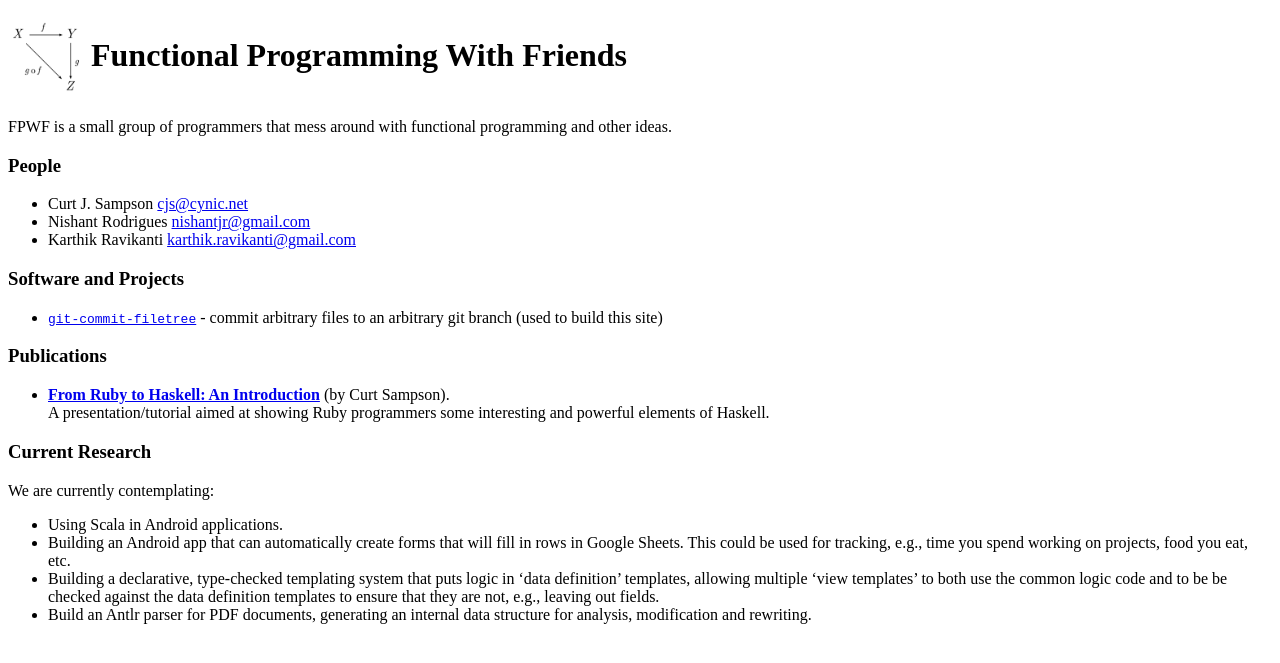
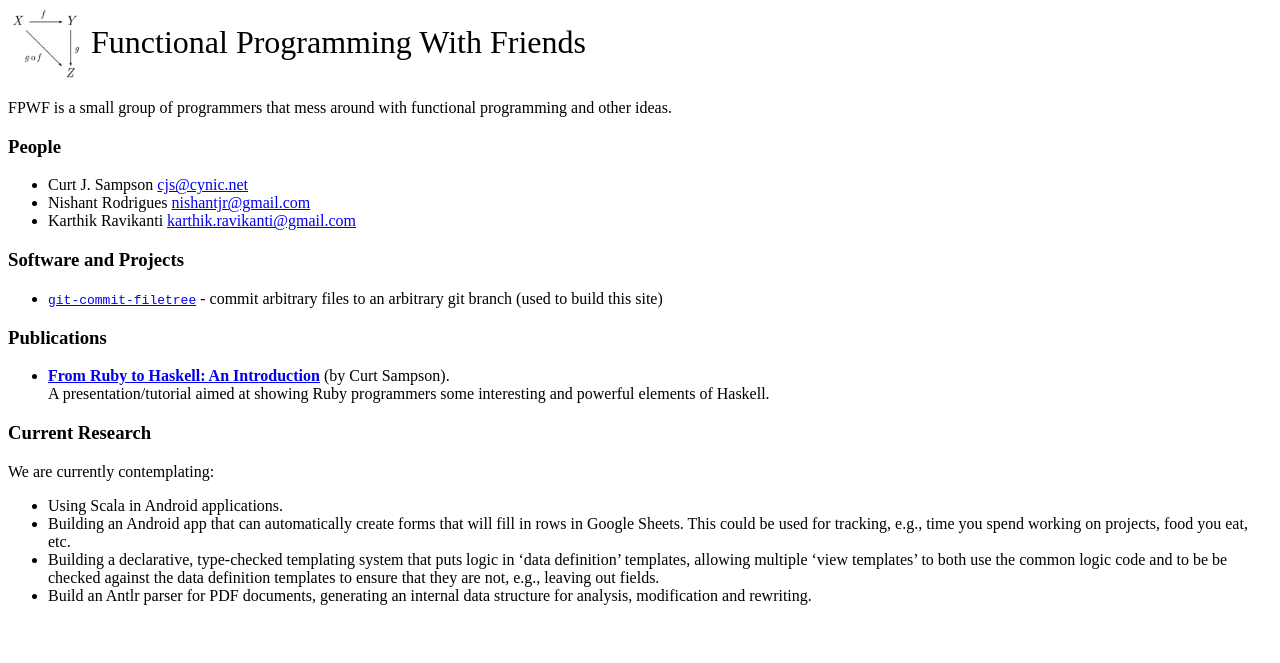
Before and after one commit to 0cjs/fpwf, a Jekyll site: the page built from src/index.md, in a window 1280 px wide. Shown: the top 663 px of the page. Built offline with Jekyll 4.4.1, drawn with Linux system fonts in a browser that asks for light colours.

Commit message:
page-head: Use <header> instead of <h1>, avoiding conflict with rest of page. page.

```diff
--- a/src/_includes/page-head.html
+++ b/src/_includes/page-head.html
@@ -5,11 +5,11 @@
 </head><body>
 
 <style>
-h1 { font-size: 24pt; }
-h1 * { vertical-align: middle }
+header { font-size: 24pt; }
+header * { vertical-align: middle }
 </style>
 
-<h1>
+<header>
 <img height='75' src='/img/184px-Commutative_diagram_for_morphism.png' />
 Functional Programming With Friends
-</h1>
+</header>
```
